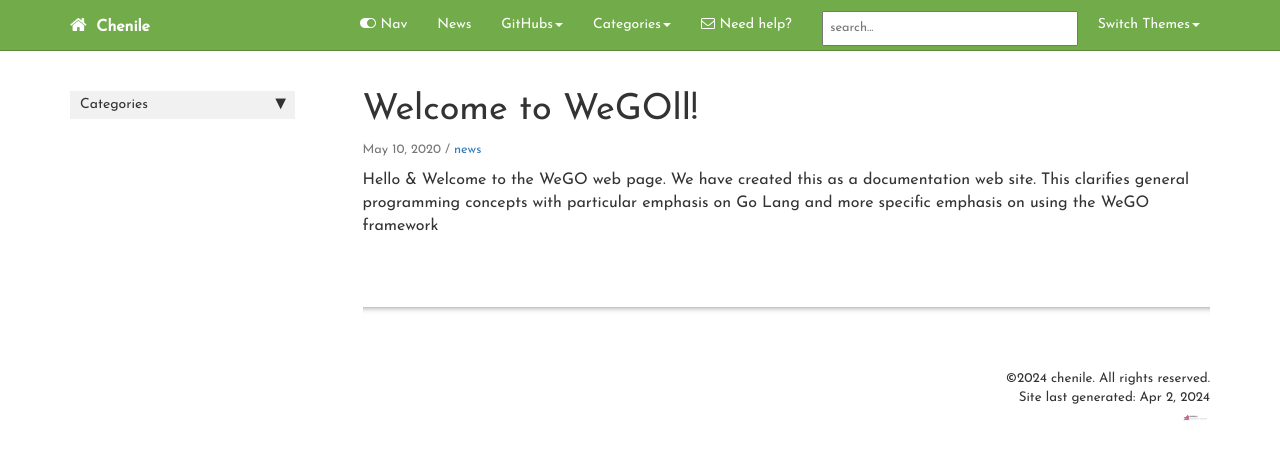
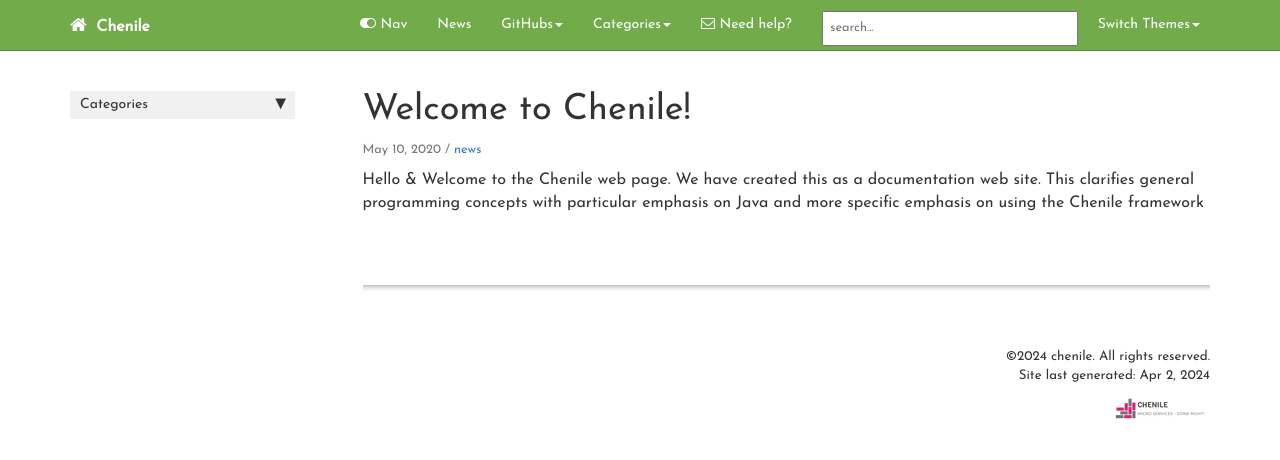
Before and after one commit to rajakolluru/cheniledocs.github.io, a Jekyll site: the page built from _posts/2020-05-10-first-post.md, in a window 1280 px wide. Shown: the top 460 px of the page. Built offline with Jekyll 4.4.1, drawn with Linux system fonts in a browser that asks for light colours; comment, search, counter and statistics services are not loaded.

Commit message:
adjusted logo. news changed

```diff
--- a/_posts/2020-05-10-first-post.md
+++ b/_posts/2020-05-10-first-post.md
@@ -1,13 +1,13 @@
 ---
-title:  "Welcome to WeGOll!"
-categories: WeGO first
+title:  "Welcome to Chenile!"
+categories: chenile first
 permalink: introduction-to-site.html
 tags: [news]
 ---
 
 
-Hello & Welcome to the WeGO web page.
+Hello & Welcome to the Chenile web page.
 We have created this as a documentation web site.
-This clarifies general programming concepts with particular emphasis on Go Lang and more specific emphasis on using the WeGO framework
+This clarifies general programming concepts with particular emphasis on Java and more specific emphasis on using the Chenile framework
 
 {% include links.html %}
--- a/pages/news/news_archive.html
+++ b/pages/news/news_archive.html
@@ -1,6 +1,6 @@
 ---
 title: News
-sidebar: mydoc_sidebar
+sidebar: chenile-sidebar
 keywords: news, blog, updates, release notes, announcements
 permalink: news_archive.html
 toc: false
```
Also changed, not shown: images/company_logo.png, 1 other file.
